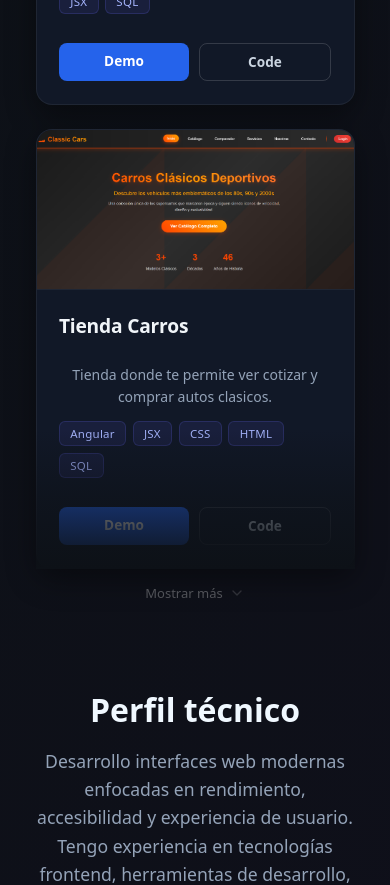
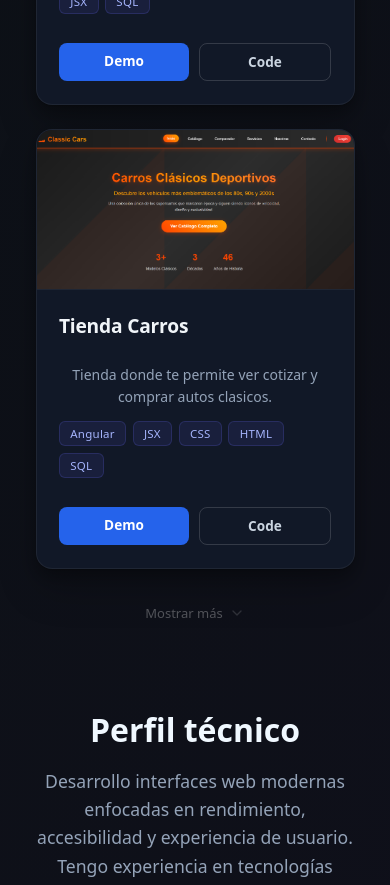
Before and after one commit to HaroldPSuarez/Portafolio-Dev, a React (Vite) app in the folder Portafolio/: page / in a window 390 px wide. Shown: the part 1920-2805 px from the top of the page. Built offline with nearby package versions, Linux system fonts and the light colour scheme.

Commit message:
feat: enhance ProjectCard styles with improved box-shadow and responsive adjustments; update ProjectsSection layout and fade-bar positioning; add IDs for accessibility in Home component

```diff
--- a/Portafolio/src/components/ProjectCard/PCard.css
+++ b/Portafolio/src/components/ProjectCard/PCard.css
@@ -1,10 +1,16 @@
+/* ───────────────────────── */
+/* 🃏 Tarjeta principal       */
+/* ───────────────────────── */
 .Pcard {
   width: 320px;
   min-height: 420px; /* ← altura mínima uniforme */
   background: #111827; /* ← azul-negro, menos plano que #111 */
   border-radius: 16px;
   overflow: hidden;
-  box-shadow: 0 10px 30px rgba(0, 0, 0, 0.4);
+  box-shadow:
+    0 1px 2px rgba(0, 0, 0, 0.2),
+    0 8px 16px rgba(0, 0, 0, 0.25),
+    0 20px 40px rgba(0, 0, 0, 0.2);
   display: flex;
   flex-direction: column;
   transition: transform 0.3s ease, box-shadow 0.3s ease;
@@ -13,8 +19,11 @@
 
 .Pcard:hover {
   transform: translateY(-6px);
-  box-shadow: 0 20px 40px rgba(0, 0, 0, 0.6),
-              0 0 0 1px rgba(224, 224, 224, 0.49); /* ← glow suave en hover */
+  box-shadow:
+    0 2px 4px rgba(0, 0, 0, 0.25),
+    0 12px 24px rgba(0, 0, 0, 0.3),
+    0 28px 50px rgba(0, 0, 0, 0.35),
+    0 0 0 1px rgba(224, 224, 224, 0.49); /* ← glow suave en hover */
 }
 
 /* 🖼️ Imagen */
@@ -39,7 +48,7 @@
 .PCard-title {
   font-size: 1.2rem;
   font-weight: 700; /* ← más peso */
-  color: #f1f5f9;   /* ← blanco suave, no puro */
+  color: #f1f5f9; /* ← blanco suave, no puro */
   letter-spacing: -0.01em;
 }
 
@@ -109,15 +118,8 @@
   color: #fff;
 }
 
-/* 📱 Responsive */
-@media (max-width: 600px) {
-  .Pcard {
-    width: 100%;
-  }
-
-  .PCard-image {
-    height: 160px;
-  }.PCard-links--soon {
+/* 🚧 Botón "próximamente" (deshabilitado) */
+.PCard-links--soon {
   flex: 1;
   text-align: center;
   padding: 0.55rem 0;
@@ -128,4 +130,16 @@
   border: 1px solid rgba(255, 255, 255, 0.06);
   cursor: not-allowed;
 }
+
+/* ───────────────────────── */
+/* 📱 Responsive             */
+/* ───────────────────────── */
+@media (max-width: 600px) {
+  .Pcard {
+    width: 100%;
+  }
+
+  .PCard-image {
+    height: 160px;
+  }
 }
--- a/Portafolio/src/components/ProjectsSection/ProjectsSection.css
+++ b/Portafolio/src/components/ProjectsSection/ProjectsSection.css
@@ -1,11 +1,12 @@
 /* ── Wrapper ── */
 .projects-more-wrapper {
   position: relative;
-  margin-top: 0;
+  margin-top: 2rem;
 }
 
 /* ── Fila oculta ── */
 .projects-hidden-row {
+  position: relative; /* ← necesario para que el fade-bar se ancle aquí */
   overflow: hidden;
   max-height: 0;
   transition: max-height 0.65s cubic-bezier(0.4, 0, 0.2, 1);
@@ -21,8 +22,11 @@
 
 /* ── Barra de difuminado ── */
 .projects-fade-bar {
+  position: absolute; /* ← ya no usa margin negativo */
+  left: 0;
+  right: 0;
+  bottom: 0;
   height: 140px;
-  margin-top: -140px;
   pointer-events: none;
   background: linear-gradient(
     to bottom,
@@ -90,6 +94,10 @@
   .PcardFlex {
     grid-template-columns: repeat(2, 1fr);
   }
+
+  .projects-more-wrapper {
+    margin-top: 1.5rem;
+  }
 }
 
 /* móvil */
@@ -97,4 +105,8 @@
   .PcardFlex {
     grid-template-columns: 1fr;
   }
+
+  .projects-more-wrapper {
+    margin-top: 1.25rem;
+  }
 }
--- a/Portafolio/src/components/ProjectsSection/ProjectsSection.tsx
+++ b/Portafolio/src/components/ProjectsSection/ProjectsSection.tsx
@@ -33,9 +33,8 @@ function ProjectsSection({ projects, initialVisible = 3 }: Props) {
                 <PCard key={`hidden-${project.id}-${i}`} project={project} />
               ))}
             </div>
+            <div className={`projects-fade-bar ${showAll ? "hidden" : ""}`} />
           </div>
-
-          <div className={`projects-fade-bar ${showAll ? "hidden" : ""}`} />
 
           <button
             className={`projects-show-more ${showAll ? "open" : ""}`}
--- a/Portafolio/src/pages/Home/Home.tsx
+++ b/Portafolio/src/pages/Home/Home.tsx
@@ -18,7 +18,7 @@ import {
 function Home() {
   return (
     <main className="Home">
-      <article className="hero">
+      <article className="hero" id="home">
         <div className="hero-text">
           <SplitText
             text="Harold Pinto"
@@ -85,7 +85,7 @@ function Home() {
         </div>
       </section>
 
-      {/* ← reemplaza la sección de projects anterior por esta línea */}
+      {/*  */}
       <ProjectsSection
         projects={projects}
         initialVisible={
@@ -94,7 +94,7 @@ function Home() {
       />
 
       <section className="profile-section">
-        <h2>Perfil técnico</h2>
+        <h2 id="about">Perfil técnico</h2>
 
         <p className="profile-description">
           Desarrollo interfaces web modernas enfocadas en rendimiento,
```
